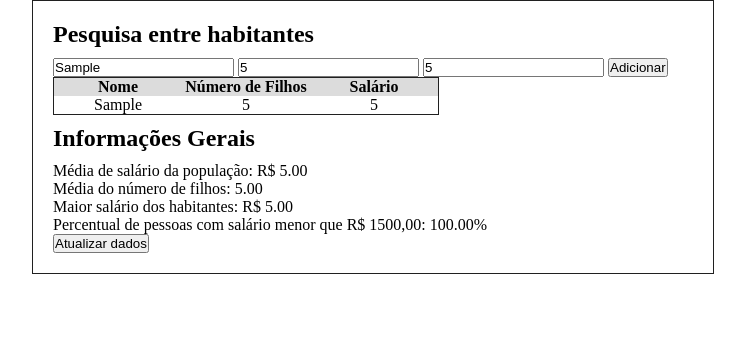
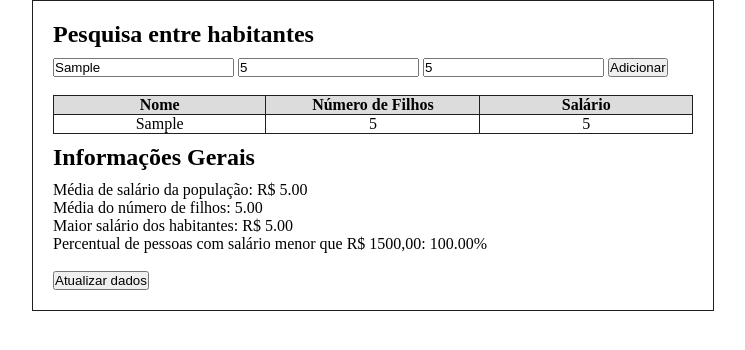
Before and after one commit to TheAndrew1/Lista_02_JS, a plain HTML site: page EX_07/index.html in a window 1280 px wide. Both pictures are taken after typing "Sample", "5", "5" into the empty fields and a click on the button "Adicionar". Shown: the whole page, without its empty margins (267-1012 px from the left). Drawn offline with Linux system fonts and the light colour scheme.

Commit message:
ex 7 organizei os elementos

```diff
--- a/EX_07/index.css
+++ b/EX_07/index.css
@@ -22,5 +22,10 @@ table{
 
 th{
     background-color: gainsboro;
-    width: 10vw;
+    width: 20vw;
+    border: 1px solid #202020;
 }
+
+td{
+    border: 1px solid #202020;
+}
```
Also changed, not shown: EX_07/index.html (+2 -0 lines).
